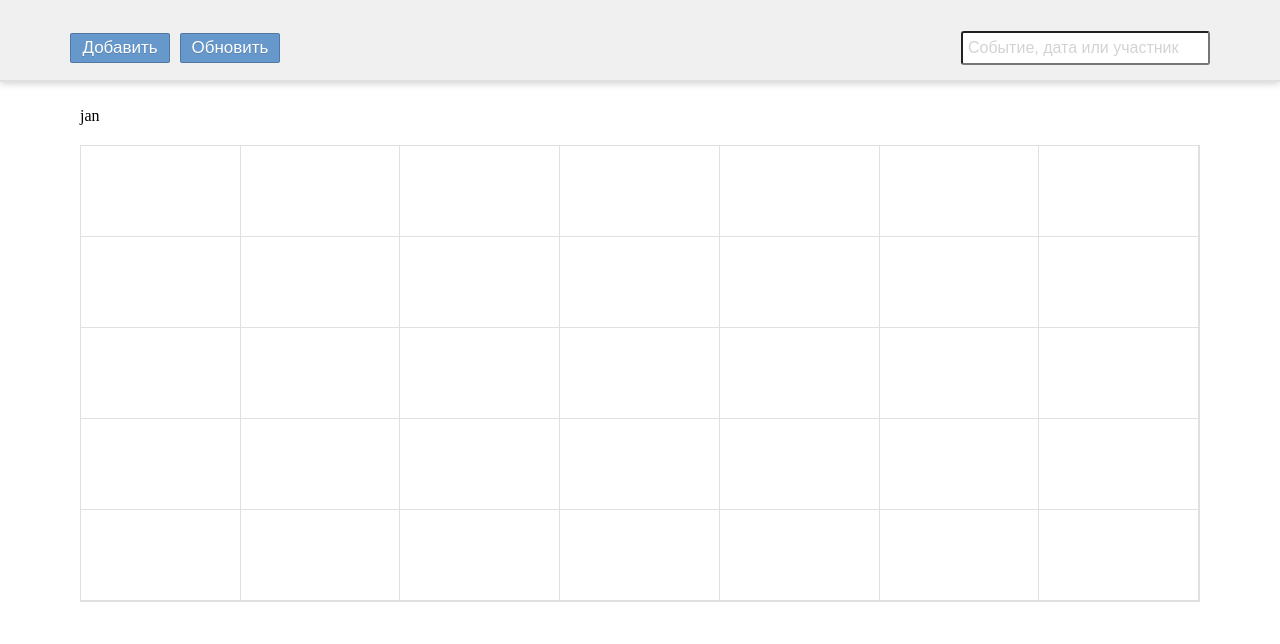
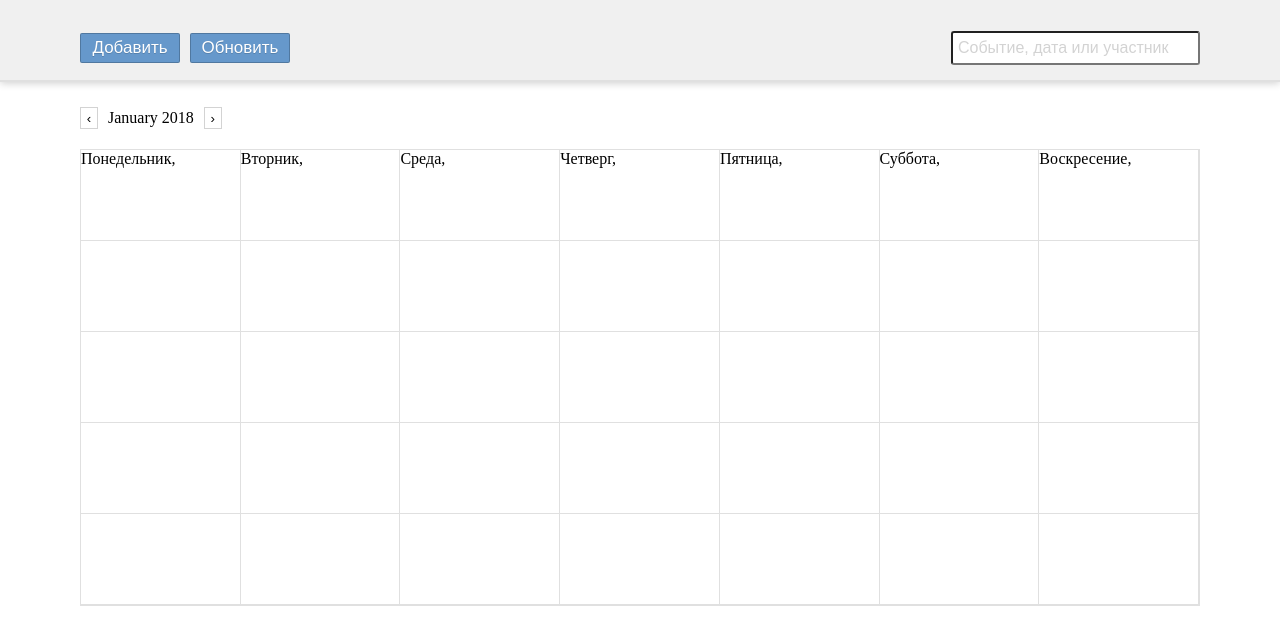
Before and after one commit to StefanPushkov/calendar, a plain HTML site: page index.html in a window 1280 px wide. Drawn offline with nearby package versions, Linux system fonts and the light colour scheme.

Commit message:
начал разрабатывать по аналогии другого календаря, всё что писал ранее - на время закомментировал

```diff
--- a/calendar.css
+++ b/calendar.css
@@ -28,7 +28,7 @@
 	display: flex;
 	align-items: center;
 	margin-top: 15px;
-	margin-left: 70px;
+	margin-left: 80px;
 }
 
 .add {
@@ -58,7 +58,7 @@
 	display: flex;
 	align-items: center;
 	margin-top: 15px;
-    margin-right: 70px;
+    margin-right: 80px;
 }
 
 .input {
@@ -91,14 +91,53 @@
 	display: flex;
 }
 
+span {
+	line-height: 22px;
+	text-align: center;
+}
+
+.monthLabel {
+	padding: 0 10px;
+	line-height: 22px;
+}
+
+.switch_back {
+	width: 18px;
+	background-color: white;
+	border: 1px solid  lightgrey;
+}
+
+.switch_forward {
+	width: 18px;
+	background-color: white;
+	border: 1px solid  lightgrey;
+}
+
+
 /*
 	Grid
 */
 
 
-.container4rows {
+.container4days {
 	margin: 20px 80px 0;
 	border: #e0e0e0 1px solid;
+}
+
+.days {
+	width: 100%;
+	display: flex;
+	flex-direction: row;
+	height: 20px;
+}
+
+.day {
+	width: 20%;
+	border-right: #e0e0e0 1px solid;
+}
+
+.row.first {
+	height: 70px;
 }
 
 .row {
--- a/calendarscript.js
+++ b/calendarscript.js
@@ -0,0 +1,101 @@
+
+
+
+
+
+
+
+
+
+
+
+
+
+
+
+
+
+
+
+
+
+
+
+
+
+
+
+
+
+
+
+
+
+
+
+
+
+
+
+
+
+
+	./* НЕ ДО КОНЦА РАБОЧИЙ ПРИМЕР  */
+
+/*var calendar = function () {
+	var months = ["January", "February", "March", "April", "May", "June", "July", "August", "September", "October", "November", "December"];
+
+
+function init() {
+	var month_label = $(".monthLabel");
+	var prev_button = $(".switch_back");
+	var forw_button = $(".switch_forward");
+	prev_button.bind('click', function () { toggleMonth(false) });
+	forw_button.bind('click', function () { toggleMonth(true) });
+	month_label.bind("click", function () { toggleMonth(null, new Date().getMonth(), new Date().getFullYear()); });
+    month_label.click();
+	}
+
+
+
+function toggleMonth(next, month, year) {
+		var current = $(".month");
+		var currentMonth = current.text().trim().split(" ");
+		var tempYear =  parseInt(currentMonth[1], 10);
+
+		month = month || function () {
+			if(!month) {
+				if(true) {
+					if (currentMonth[0] === "December") {
+						month = 0;
+					} else {
+						month = months.indexOf(currentMonth[0]) + 1;
+					}
+				} else {
+					if(currentMonth[0] === "January") {
+						month = 11;
+				} else {
+					month = months.indexOf(currentMonth[0]) - 1;
+					}
+				}
+			}
+		}
+
+		year = year || function () {
+			if(!year) {
+				if(next && month === 0) {
+					year = tempYear + 1;
+			} else if (!next && month === 11) {
+					year = tempYear - 1;
+				} else {
+					year = tempYear;
+				}
+			}
+		}
+	}
+}
+
+var CAL = calendar();
+CAL.init();
+
+*/
--- a/index.html
+++ b/index.html
@@ -2,7 +2,7 @@
 <html>
 	<head>
 		<link rel="stylesheet" href="calendar.css">
-		<script src="https://code.jquery.com/jquery-3.3.1.min.js"></script>
+		<script src="https://ajax.googleapis.com/ajax/libs/jquery/3.3.1/jquery.min.js"></script>
 	</head>
 	<body>
 		<header class="header">
@@ -17,13 +17,22 @@
 		<main>
 			<div class="control_panel">
 				<div class="dd_mm">
-					<div role="button" class="switch_back"></div>
-					<div class="month">jan</div>
-					<div role="button" class="switch_forward"></div>
+					<button class="switch_back"> &lsaquo; </button>
+					<div class="monthLabel"> January 2018 </div>
+					<button class="switch_forward"> &rsaquo; </button>
 				</div>
 			</div>
-			<div class="container4rows">
-				<div class="row">
+			<div class="container4days">
+				<div class="days">
+					<div class="day">Понедельник,</div>
+					<div class="day">Вторник,</div>
+					<div class="day">Среда,</div>
+					<div class="day">Четверг,</div>
+					<div class="day">Пятница,</div>
+					<div class="day">Суббота,</div>
+					<div class="day">Воскресение,</div>
+				</div>
+				<div class="row first">
 					<div class="cell"></div>
 					<div class="cell"></div>
 					<div class="cell"></div>
@@ -70,6 +79,6 @@
 				</div>
 			</div>
 		</main>
+		<script type="text/javascript" src="calendarscript.js"></script>
 	</body>
-	<script type="text/javascript" src="calendarscript.js"></script>
 </html>
```
